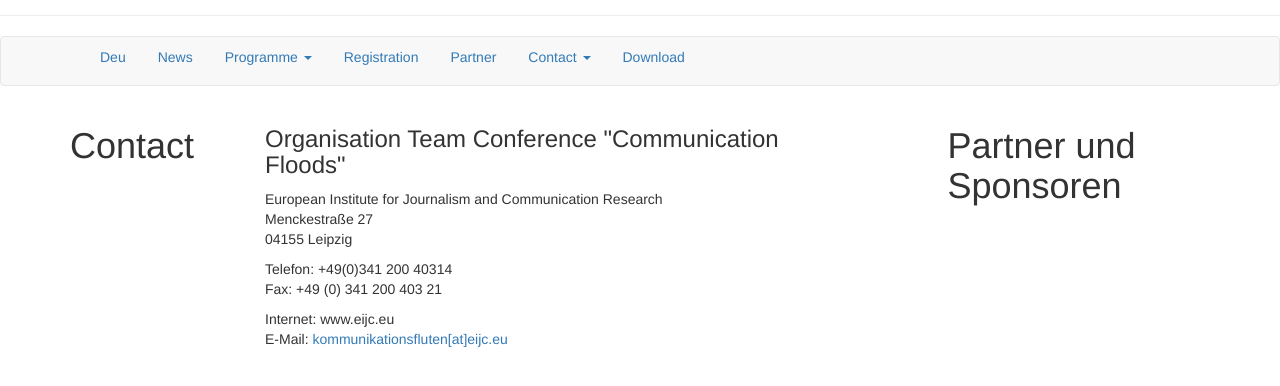
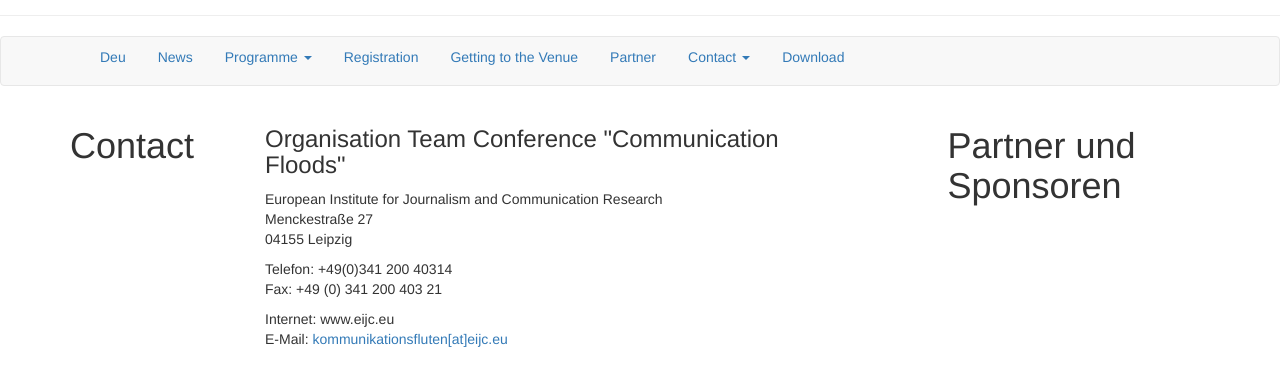
Before and after one commit to susedev/test, a Jekyll site: the page built from contact.html, in a window 1280 px wide, cut to the strip 131-517 px from the top of the page. Built offline with Jekyll 4.4.1, drawn with Linux system fonts in a browser that asks for light colours; nearby versions of some CDN libraries.

Commit message:
Update navbar-en.html

```diff
--- a/_includes/navbar-en.html
+++ b/_includes/navbar-en.html
@@ -17,17 +17,16 @@
           <ul class="dropdown-menu" role="menu">
             <li><a href="{{ site.base_url }}/programme.html">Overview</a></li>
             <li class="divider"></li>
-            <li><a href="{{ site.base_url }}/titles-and-speakers.html">Title and Speaker</a></li>
+            <li><a href="{{ site.base_url }}/titles-and-speakers.html">Titles and Speaker</a></li>
           </ul>
         <li><a href="{{ site.base_url }}/registration.html">Registration <span class="sr-only">(current)</span></a></li>
+        <li><a href="{{ site.base_url }}/location.html">Getting to the Venue <span class="sr-only">(current)</span></a></li>
         <li><a href="{{ site.base_url }}/partner.html">Partner <span class="sr-only">(current)</span></a></li>
         <li class="dropdown">
           <a href="{{ site.base_url }}/contact.html" class="dropdown-toggle" data-toggle="dropdown" role="button" aria-expanded="false">Contact <span class="caret"></span></a>
           <ul class="dropdown-menu" role="menu">
             <li><a href="{{ site.base_url }}/contact.html">Team</a></li>
              <li class="divider"></li>
-            <li><a href="{{ site.base_url }}/location.html">Getting to the Venue</a></li>
-            <li class="divider"></li>
             <li><a href="{{ site.base_url }}/media.html">Media</a></li>
             <li class="divider"></li>
             <li><a href="{{ site.base_url }}/legal-information.html">Legal Notices</a></li>
```
